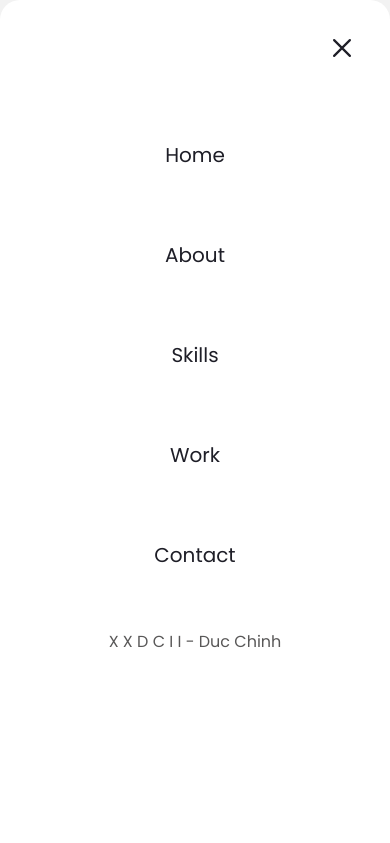
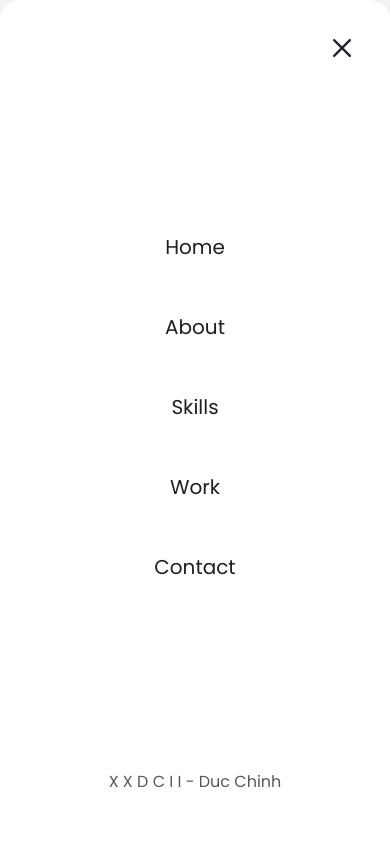
Before and after one commit to ducchinh02/Portfolio, a website: page index.html in a window 390 px wide. Both pictures are taken after a click on the element 352 px from the left and 45 px from the top of the page. Shown: the top 843 px of the page. Drawn offline with nearby package versions, Linux system fonts and the light colour scheme.

Commit message:
update menu mobile

```diff
--- a/assets/sass/_global.scss
+++ b/assets/sass/_global.scss
@@ -103,7 +103,6 @@ body {
 .owl-nav{
     .owl-prev, .owl-next{
         position:absolute;
-        top: 0;
         transform: translateY(-100%);
         -webkit-transform:translateY(-100%);
         ion-icon{
--- a/assets/sass/_header.scss
+++ b/assets/sass/_header.scss
@@ -200,8 +200,15 @@
             color: var(--primary);
         }
     }
-    .menu-item{
-        margin-top: 5rem;
+    .menu{
+        flex-shrink: 0;
+        overflow: scroll;
+        // height: 60%;
+        &::-webkit-scrollbar{
+            width: 0;
+        }
+        .menu-item{
+            margin-bottom: 3rem;
         .menu-link{
             color: var(--main_text);
             font-size: 2rem;
@@ -213,8 +220,12 @@
             }
         }
     }
+    }
+
     .copy-right{
-        margin-top: 5rem;
+        bottom: 5rem;
         color: var(--sub);
+        position: absolute;
+        @include absolutePosition('left')
     }
 }
--- a/assets/sass/_mixin.scss
+++ b/assets/sass/_mixin.scss
@@ -42,9 +42,23 @@
 @mixin absoluteTop($position,$value) {
     @if $position == 'left' {
         left: 0;
+        top: 0;
     }
     @if $position == 'right' {
         right: 0;
+        top: 0;
+    }
+}
+@mixin absolutePosition($position) {
+    @if $position == 'left' {
+        left: 50%;
+        transform: translateX(-50%);
+        -webkit-transform: translateX(-50%);
+    }
+    @if $position == 'right' {
+        right: 50%;
+        transform: translate(-50%);
+        -webkit-transform: translate(-50%);
     }
 }
 @mixin trans_3 {
--- a/index.html
+++ b/index.html
@@ -70,9 +70,10 @@
         </div>
     </header>
     <!-- menu mobile -->
-        <ul class="menu-mobile trans_3 d-flex flex-column d-block d-lg-none">
+        <div class="menu-mobile trans_3 d-flex justify-content-center flex-column d-block d-lg-none">
             <div class="close-menu trans_3 d-flex align-items-center"><ion-icon name="close-outline"></ion-icon></div>
-            <li class="menu-item margin-10 text-center">
+            <ul class="menu">
+            <li class="menu-item text-center">
                 <a href="#home" class="menu-link d-block">Home</a>
             </li>
             <li class="menu-item text-center">
@@ -87,8 +88,9 @@
             <li class="menu-item text-center">
                 <a href="#contact" class="menu-link d-block">Contact</a>
             </li>
+        </ul>
             <div class="text-center copy-right">X X D C I I - Duc Chinh</div>
-        </ul>
+        </div>
     <!-- home -->
     <section id="home" class="home">
         <div class="container ">
```
Also changed, not shown: assets/css/main.css, 1 other file.
